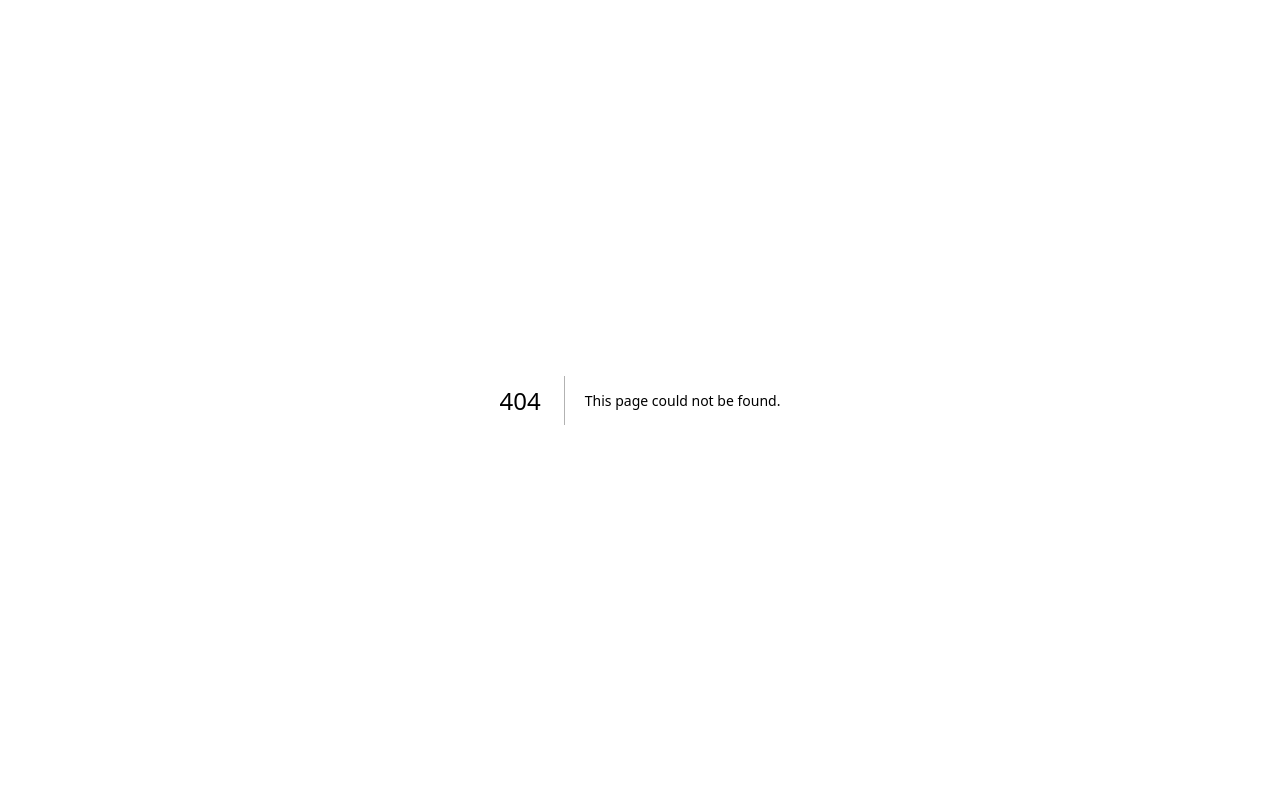
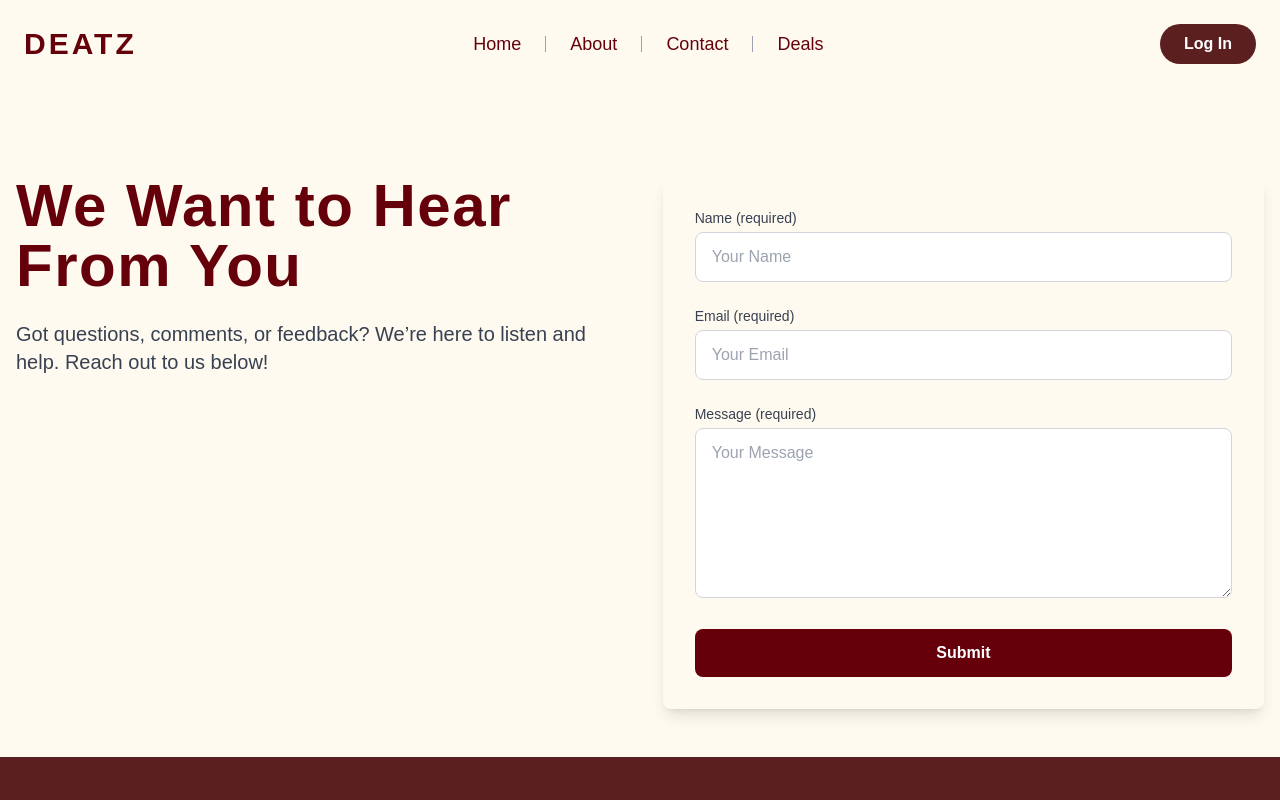
Before and after one commit to AndyK3/DEATZ-Website, a Next.js app in the folder deatz/: page /contact in a window 1280 px wide. Before the commit this address had no page. Shown: the top 800 px of the page. Built offline with nearby package versions, Linux system fonts and the light colour scheme.

Commit message:
contact us page and update to navbar

```diff
--- /dev/null
+++ b/deatz/src/app/contact/page.tsx
@@ -0,0 +1,78 @@
+import React from 'react';
+import Navbar from '../../components/navbar';
+import Footer from '../../components/footer';
+
+const Contact = () => {
+  return (
+    <div className="flex flex-col min-h-screen bg-[#fffaf0] text-[#65000b]">
+      <Navbar />
+
+      <main className="flex-grow flex items-start justify-center px-4 pt-24">
+        {/* Main container */}
+        <section className="flex justify-between w-full max-w-7xl gap-12">
+          {/* Left Side: Heading */}
+          <div className="flex flex-col w-1/2 space-y-6">
+            <h1 className="text-5xl lg:text-6xl font-bold tracking-wide">We Want to Hear From You</h1>
+            <p className="text-lg lg:text-xl font-light text-gray-700">
+              Got questions, comments, or feedback? We’re here to listen and help. Reach out to us below!
+            </p>
+          </div>
+
+          {/* Right Side: Contact Form */}
+          <div className="w-1/2 bg-[#fffaf0] shadow-lg rounded-lg p-8">
+            <form>
+              <div className="grid gap-6">
+                <div>
+                  <label className="block text-sm font-medium text-gray-700 mb-1" htmlFor="name">
+                    Name (required)
+                  </label>
+                  <input
+                    id="name"
+                    type="text"
+                    className="w-full px-4 py-3 border border-gray-300 rounded-lg focus:outline-none focus:border-[#65000b]"
+                    placeholder="Your Name"
+                  />
+                </div>
+                <div>
+                  <label className="block text-sm font-medium text-gray-700 mb-1" htmlFor="email">
+                    Email (required)
+                  </label>
+                  <input
+                    id="email"
+                    type="email"
+                    className="w-full px-4 py-3 border border-gray-300 rounded-lg focus:outline-none focus:border-[#65000b]"
+                    placeholder="Your Email"
+                  />
+                </div>
+                <div>
+                  <label className="block text-sm font-medium text-gray-700 mb-1" htmlFor="message">
+                    Message (required)
+                  </label>
+                  <textarea
+                    id="message"
+                    rows={6}
+                    className="w-full px-4 py-3 border border-gray-300 rounded-lg focus:outline-none focus:border-[#65000b]"
+                    placeholder="Your Message"
+                  ></textarea>
+                </div>
+                <button
+                  type="submit"
+                  className="w-full bg-[#65000b] text-white font-semibold py-3 rounded-lg hover:bg-[#5B1F1F] transition-all"
+                >
+                  Submit
+                </button>
+              </div>
+            </form>
+          </div>
+        </section>
+      </main>
+
+      {/* Footer with additional spacing */}
+      <div className="pt-12">
+        <Footer />
+      </div>
+    </div>
+  );
+};
+
+export default Contact;
--- a/deatz/src/components/navbar.tsx
+++ b/deatz/src/components/navbar.tsx
@@ -2,9 +2,9 @@ import React from 'react';
 
 const Navbar = () => {
   return (
-    <header className="bg-[#5B1F1F] text-white py-4">
+    <header className="bg-[#fffaf0] text-[#65000b] pt-6 pb-4">
       <div className="container mx-auto flex items-center justify-between px-6">
-        <h1 className="text-3xl font-bold tracking-widest">DEATZ</h1>
+        <h1 className="text-3xl font-extrabold tracking-widest">DEATZ</h1>
         <nav className="flex items-center mx-auto">
           <a href="/" className="text-lg hover:opacity-80 transition-opacity px-4">Home</a>
           <span className="border-l border-gray-400 h-4 mx-2"></span>
@@ -15,7 +15,7 @@ const Navbar = () => {
           <a href="/deals" className="text-lg hover:opacity-80 transition-opacity px-4">Deals</a>
         </nav>
         <div className="flex items-center">
-          <a href="/login" className="bg-white text-[#5B1F1F] font-semibold rounded-full px-6 py-2 hover:bg-gray-200 transition-all">
+          <a href="/login" className="bg-[#5B1F1F] text-white font-semibold rounded-full px-6 py-2 hover:bg-gray-200 transition-all">
             Log In
           </a>
         </div>
```
